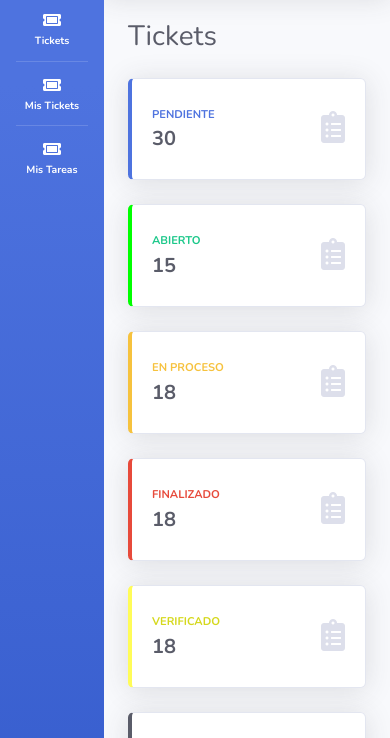
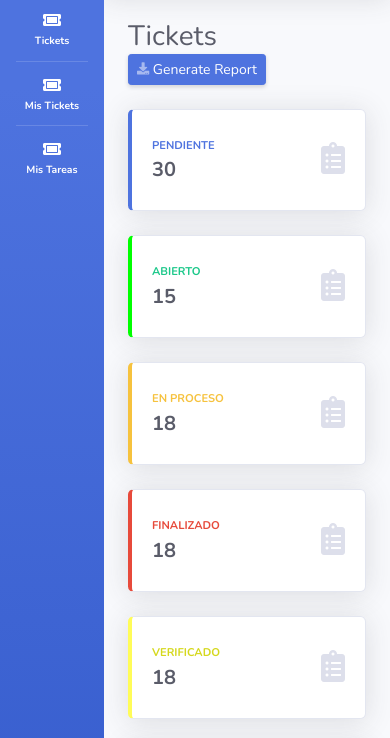
Before and after one commit to bedo99/HelpDesk, a website with bundled scripts: page DeskProfile/Admin.html in a window 390 px wide. Shown: the part 74-812 px from the top of the page. Built offline with nearby package versions, Linux system fonts and the light colour scheme.

```diff
--- a/DeskProfile/Admin.html
+++ b/DeskProfile/Admin.html
@@ -168,7 +168,7 @@
           <!-- Page Heading -->
           <div class="d-sm-flex align-items-center justify-content-between mb-4">
             <h1 class="h3 mb-0 text-gray-800">Tickets</h1>
-            <a href="#" class="d-none d-sm-inline-block btn btn-sm btn-primary shadow-sm"><i class="fas fa-download fa-sm text-white-50"></i> Generate Report</a>
+            <a href="#" class="d-sm-inline-block btn btn-sm btn-primary shadow-sm"><i class="fas fa-download fa-sm text-white-50"></i> Generate Report</a>
           </div>
 
           <!-- Content Row -->
```
Also changed, not shown: DeskProfile/Empresa.html (+1 -1 lines), DeskProfile/Especialista.html (+1 -1 lines).
